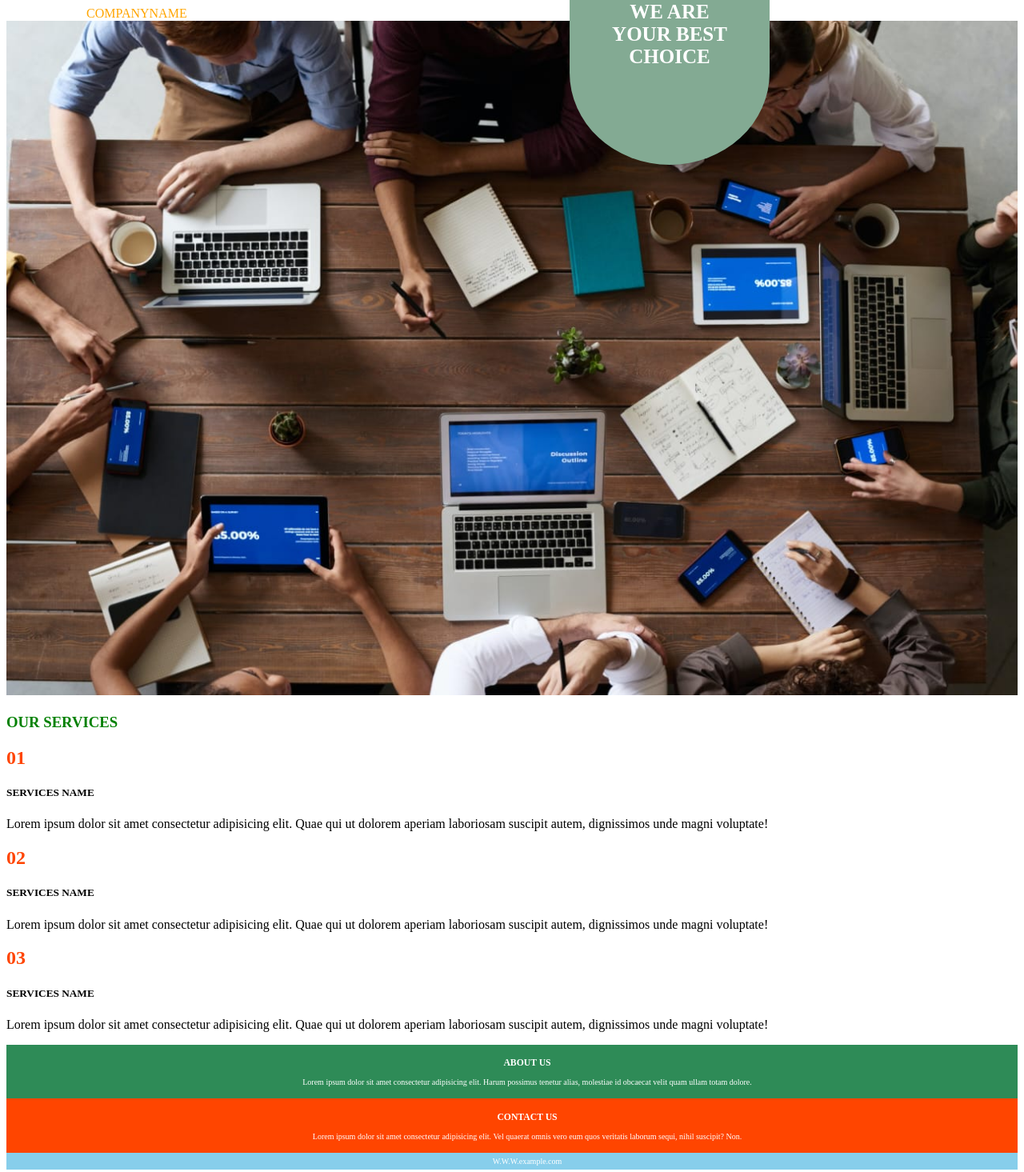
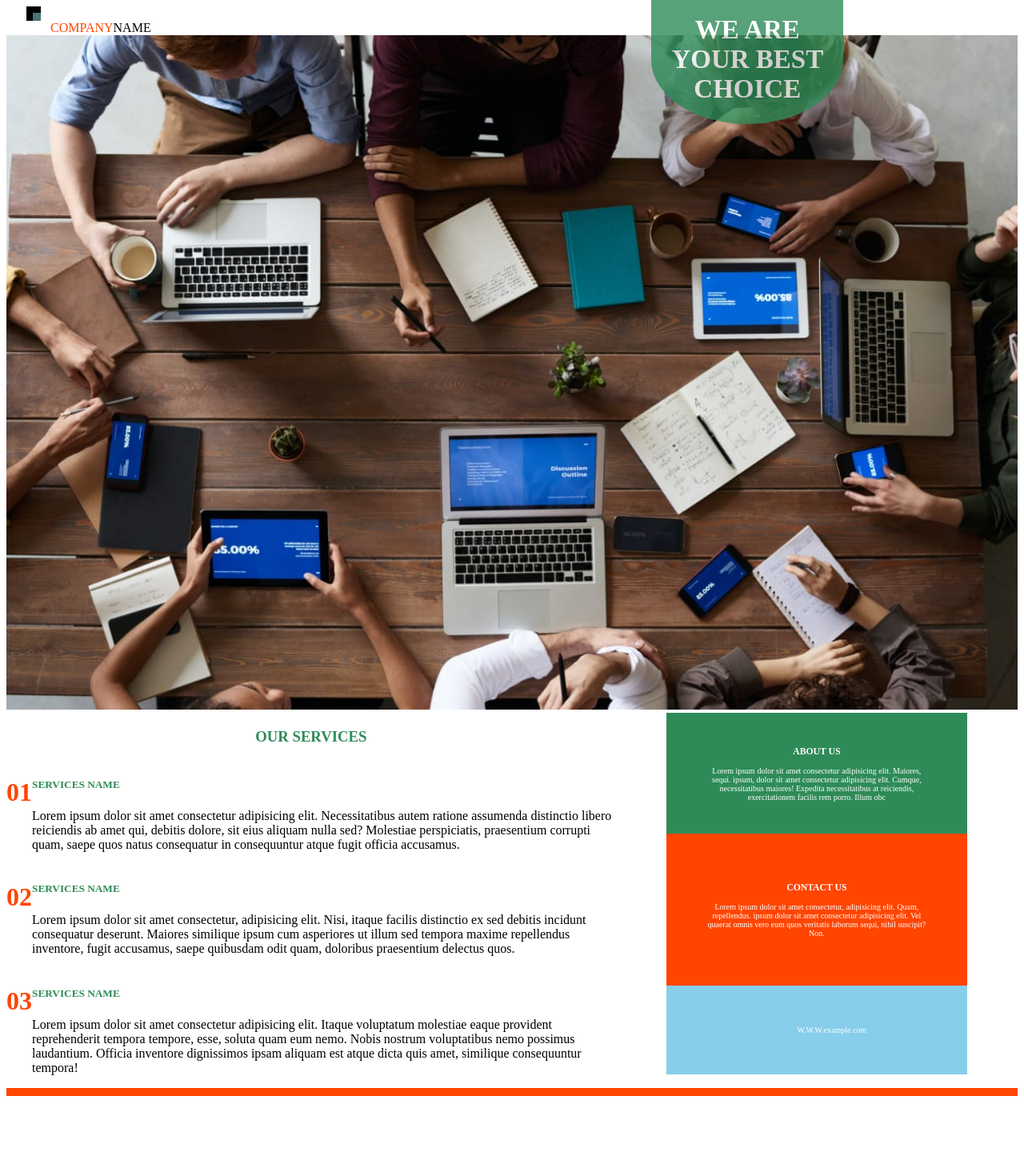
Before and after one commit to tisavirsodiya/company, a plain HTML site: page index.html in a window 1280 px wide. Shown: the whole page at 80% size. After the commit the page ends 1378 px from the top, so only its background shows below. Drawn offline with Linux system fonts and the light colour scheme.

Commit message:
finish layout

```diff
--- a/css.css
+++ b/css.css
@@ -1,40 +1,58 @@
 .company_style
 {
-    color:orange;
-    margin-left:100px;
+    color:orangered;
+    margin-left:55px;
+
 }
-.container
+.logo
 {
-    widhth:100%;
-    height:100%;
+    border-color:rgba(24,72,75,0.996);
+    background-color: rgba(74,115,117,0.996);
+    height:10px;
+    width:10px;
+    border-top:8px solid;
+    border-left:8px solid;
+    margin-inline:25px;
 }
-
 .box
 {
-    background-color:rgb(131, 170, 147);
+    background-color:seagreen;
     border-radius: 0% 0% 50% 50%;
     text-align:center;
-    width:200px;
-    height:180px;
-    font-size:25px;
+    font-size:33px;
     color:white;
     padding:25px;
     margin-top:-50px;
-    margin-left:55%;
+    margin-left:63%;
     position: absolute;
+    opacity: 0.8;
 }
 .ourservices
 {
- color:green;
+ color:seagreen;
 }
 .number
 {
     color:orangered;
 }
-.services_name
+.service_name
 {
     color:seagreen;
 }
+.first_sevice
+{
+    display: flex;
+}
+.main
+{
+    display:flex;
+}
+.ourservices
+{
+    text-align: center;
+}
+
+
 .aboutus
 {
     background-color:seagreen;
@@ -43,11 +61,10 @@
     color:white;
     text-align:center;
     padding-left:50px;
-    padding-right: 12px;
-    padding-top:5px;
-    padding-bottom:5px;
-
-}
+    padding-right:50px;
+    padding-top:30px;
+    padding-bottom:30px;
+    }
 .contactus
 {
     background-color:orangered;
@@ -56,9 +73,9 @@
     color:white;
     text-align:center;
     padding-left:50px;
-    padding-right: 12px;
-    padding-top:5px;
-    padding-bottom:5px;
+    padding-right:50px;
+    padding-top:50px;
+    padding-bottom:50px;
 
 }
 
@@ -71,7 +88,7 @@
     text-align:center;
     padding-left:50px;
     padding-right: 12px;
-    padding-top:5px;
-    padding-bottom:5px;
+    padding-top:50px;
+    padding-bottom:50px;
 
 }
--- a/index.html
+++ b/index.html
@@ -14,59 +14,59 @@
 <body>
     <div class="container">
     <div class="header">
-        <div class="company_style"><span>COMPANY</span>NAME</div>
-    </div>
-    <div class="mainheader">
+        <div class="logo"></div>
+        <span class="company_style">COMPANY</span>NAME</div>
         <div class="box"><b>WE ARE<br>YOUR BEST<br>CHOICE</b></div>
-    </div>
-    <img src="main_img.jpeg" alt="company" style="width:100%;">
-    <div class="row">
-        <div class="col-md-6">
-            <h3 class="ourservices text-center"><b>OUR SERVICES</b></h3>
-            <div class="row first-sevice">
-                <div class="col-md-2">
-                    <h2 class="number"><b>01</b></h2>
+        <div class="img">
+    <img src="main_img.jpeg" alt="company" style="width:100%;"></div>
+    <div class="row main">
+        <div class="col-lg-6">
+            <h3 class="ourservices "><b>OUR SERVICES</b></h3>
+
+            <div class="row first_sevice">
+                <div class="col-lg-2">
+                    <h1 class="number"><b>01</b></h1>
                 </div>
                 <div class="col-lg-10">
                     <h5 class="service_name"><b>SERVICES NAME</b></h5>
-                    <p>Lorem ipsum dolor sit amet consectetur adipisicing elit. Quae qui ut dolorem aperiam laboriosam suscipit autem, dignissimos unde magni voluptate!</p>
+                    <p>Lorem ipsum dolor sit amet consectetur adipisicing elit. Necessitatibus autem ratione assumenda distinctio libero reiciendis ab amet qui, debitis dolore, sit eius aliquam nulla sed? Molestiae perspiciatis, praesentium corrupti quam, saepe quos natus consequatur in consequuntur atque fugit officia accusamus.</p>
                 </div>
                 </div>
 
-                <div class="row first-sevice">
-                    <div class="col-md-2">
-                        <h2 class="number"><b>02</b></h2>
+                <div class="row first_sevice">
+                    <div class="col-lg-2">
+                        <h1 class="number"><b>02</b></h1>
                     </div>
                     <div class="col-lg-10">
                         <h5 class="service_name"><b>SERVICES NAME</b></h5>
-                        <p>Lorem ipsum dolor sit amet consectetur adipisicing elit. Quae qui ut dolorem aperiam laboriosam suscipit autem, dignissimos unde magni voluptate!</p>
+                        <p>Lorem ipsum dolor sit amet consectetur, adipisicing elit. Nisi, itaque facilis distinctio ex sed debitis incidunt consequatur deserunt. Maiores similique ipsum cum asperiores ut illum sed tempora maxime repellendus inventore, fugit accusamus, saepe quibusdam odit quam, doloribus praesentium delectus quos.</p>
                     </div>
                     </div>
 
-                    <div class="row first-sevice">
-                        <div class="col-md-2">
-                            <h2 class="number"><b>03</b></h2>
+                    <div class="row first_sevice">
+                        <div class="col-lg-2">
+                            <h1 class="number"><b>03</b></h1>
                         </div>
                         <div class="col-lg-10">
                             <h5 class="service_name"><b>SERVICES NAME</b></h5>
-                            <p>Lorem ipsum dolor sit amet consectetur adipisicing elit. Quae qui ut dolorem aperiam laboriosam suscipit autem, dignissimos unde magni voluptate!</p>
+                            <p>Lorem ipsum dolor sit amet consectetur adipisicing elit. Itaque voluptatum molestiae eaque provident reprehenderit tempora tempore, esse, soluta quam eum nemo. Nobis nostrum voluptatibus nemo possimus laudantium. Officia inventore dignissimos ipsam aliquam est atque dicta quis amet, similique consequuntur tempora!</p>
                         </div>
                         </div>
-     <div class="col-lg-6">
-            <div class="aboutus text_center"><h3><b>ABOUT US</b></h3>
-                <p>Lorem ipsum dolor sit amet consectetur adipisicing elit. Harum possimus tenetur alias, molestiae id
-                    obcaecat velit quam ullam totam dolore.
+                        </div>
+     <div style="margin:0% 5%" class="col-lg-6">
+            <div class="aboutus"><h3><b>ABOUT US</b></h3>
+                <p>Lorem ipsum dolor sit amet consectetur adipisicing elit. Maiores, sequi. ipsum, dolor sit amet consectetur adipisicing elit. Cumque, necessitatibus maiores! Expedita necessitatibus at reiciendis, exercitationem facilis rem porro. Illum obc
                 </p>
             </div>
-            <div class="contactus text-center"><h3><b>CONTACT US</b></h3>
-                <P>Lorem ipsum dolor sit amet consectetur adipisicing elit. Vel quaerat omnis vero eum quos veritatis
+            <div class="contactus"><h3><b>CONTACT US</b></h3>
+                <P>Lorem ipsum dolor sit amet consectetur, adipisicing elit. Quam, repellendus. ipsum dolor sit amet consectetur adipisicing elit. Vel quaerat omnis vero eum quos veritatis
                     laborum sequi, nihil suscipit? Non.
                 </P>
             </div>
             <div class="website">W.W.W.example.com</div>
         </div>
-       </div>
     </div>
     </div>
+    <div style="background-color: orangered; width:100%; height: 10px;" ></div>
 </body>
 </html>
```
